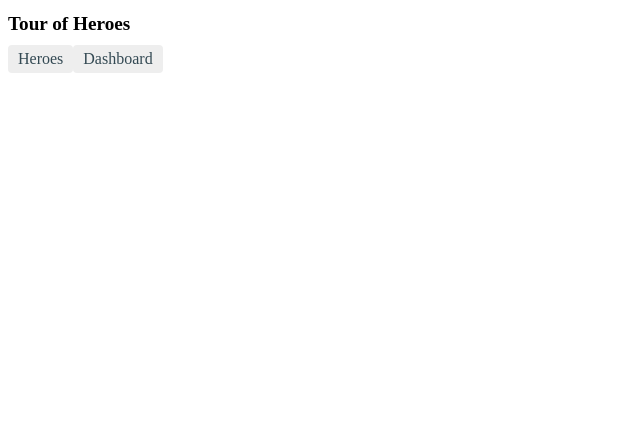
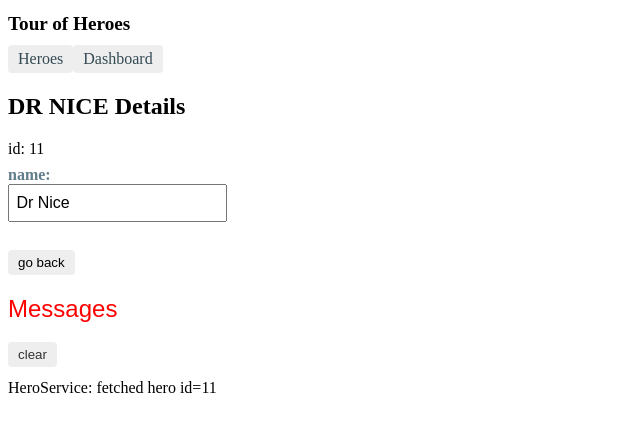
Before and after one commit to Dagime-Teshome/Tour-of-Heroes, an Angular app: page /detail/11 in a window 1280 px wide. Before the commit this address led to /. Shown: the top 432 px of the page, without its empty margins (0-640 px from the left). Built offline with nearby package versions, Linux system fonts and the light colour scheme.

Commit message:
finished CSS

```diff
--- a/src/app/app-routin.module.ts
+++ b/src/app/app-routin.module.ts
@@ -8,7 +8,7 @@ const routes: Routes = [
   {path: 'heroes', component: HeroesComponent},
   {path: 'dashboard',component: DashboardComponent},
   {path: '', redirectTo: '/dashboard', pathMatch: 'full'},
-  {path: 'Details/:id',component:HeroDetailsComponent}
+  {path: 'detail/:id',component:HeroDetailsComponent}
 ];
 
 @NgModule({
--- a/src/app/app.component.css
+++ b/src/app/app.component.css
@@ -1,3 +1,4 @@
+/* AppComponent's private CSS styles */
 h1 {
   font-size: 1.2em;
   margin-bottom: 0;
--- a/src/app/dashboard/dashboard.component.css
+++ b/src/app/dashboard/dashboard.component.css
@@ -1,3 +1,4 @@
+/* DashboardComponent's private CSS styles */
 [class*='col-'] {
     float: left;
     padding-right: 20px;
--- a/src/app/hero-details/hero-details.component.css
+++ b/src/app/hero-details/hero-details.component.css
@@ -0,0 +1,31 @@
+/* HeroDetailComponent's private CSS styles */
+label {
+    display: inline-block;
+    width: 3em;
+    margin: .5em 0;
+    color: #607D8B;
+    font-weight: bold;
+  }
+  input {
+    height: 2em;
+    font-size: 1em;
+    padding-left: .4em;
+  }
+  button {
+    margin-top: 20px;
+    font-family: Arial;
+    background-color: #eee;
+    border: none;
+    padding: 5px 10px;
+    border-radius: 4px;
+    cursor: pointer;
+    cursor: hand;
+  }
+  button:hover {
+    background-color: #cfd8dc;
+  }
+  button:disabled {
+    background-color: #eee;
+    color: #ccc;
+    cursor: auto;
+  }
--- a/src/app/hero.service.ts
+++ b/src/app/hero.service.ts
@@ -10,6 +10,10 @@ import { MessageService } from './message.service';
 export class HeroService {
 
   constructor( private messageservice:MessageService) { }
+  getHeroes(): Observable<Heroes[]> {
+    this.messageservice.add('HeroService: fetched heroes');
+    return of(HEROES);
+  }
   getHero(id: number): Observable<Heroes> {
     // TODO: send the message _after_ fetching the hero
     this.messageservice.add(`HeroService: fetched hero id=${id}`);
--- a/src/app/heroes/heroes.component.css
+++ b/src/app/heroes/heroes.component.css
@@ -6,28 +6,33 @@
   width: 15em;
 }
 .heroes li {
+  position: relative;
   cursor: pointer;
-    position: relative;
-    left: 0;
   background-color: #EEE;
   margin: .5em;
   padding: .3em 0;
   height: 1.6em;
   border-radius: 4px;
 }
+
 .heroes li:hover {
   color: #607D8B;
   background-color: #DDD;
   left: .1em;
 }
-  .heroes li.selected {
-    background-color: #CFD8DC;
-    color: white;
+
+.heroes a {
+  color: #333;
+  text-decoration: none;
+  position: relative;
+  display: block;
+  width: 250px;
 }
-  .heroes li.selected:hover {
-    background-color: #BBD8DC;
-    color: white;
+
+.heroes a:hover {
+  color:#607D8B;
 }
+
 .heroes .badge {
   display: inline-block;
   font-size: small;
@@ -39,6 +44,8 @@
   left: -1px;
   top: -4px;
   height: 1.8em;
+  min-width: 16px;
+  text-align: right;
   margin-right: .8em;
   border-radius: 4px 0 0 4px;
 }
```
Lines whose indentation alone changed are shown as unchanged.
